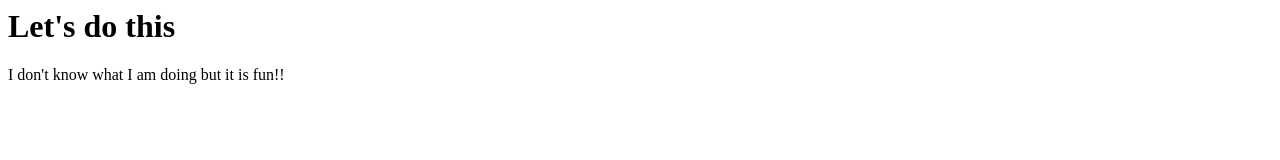
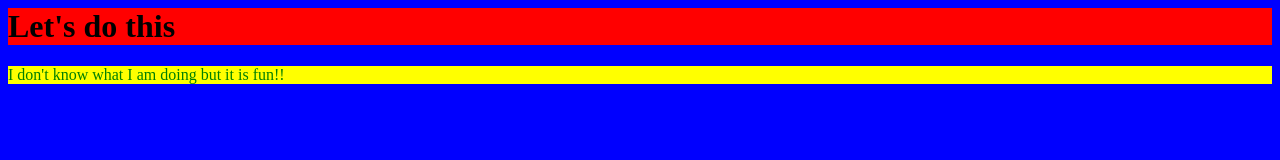
Before and after one commit to landaverdes/MyFirstLab-Sam, a plain HTML site: page index.html in a window 1280 px wide. Drawn offline with Linux system fonts and the light colour scheme.

Commit message:
Update index.html

```diff
--- a/index.html
+++ b/index.html
@@ -1,9 +1,22 @@
 <html>
   <head>
-    <title> Myfirst web page </title>
+  <style>
+  body {
+      background-color: blue;
+	  }
+  h1 {
+      background-color: red;
+	  }
+  p  {
+      background-color: yellow;
+      color: green;
+	  }
+
+	</style>
+	<title> Myfirst web page </title>
   </head>
   <body>
-    <h1> Let's do this</h1>
+    <h1 > Let's do this</h1>
     <p> I don't know what I am doing but it is fun!! </p>
   </body>
 </html>
```
